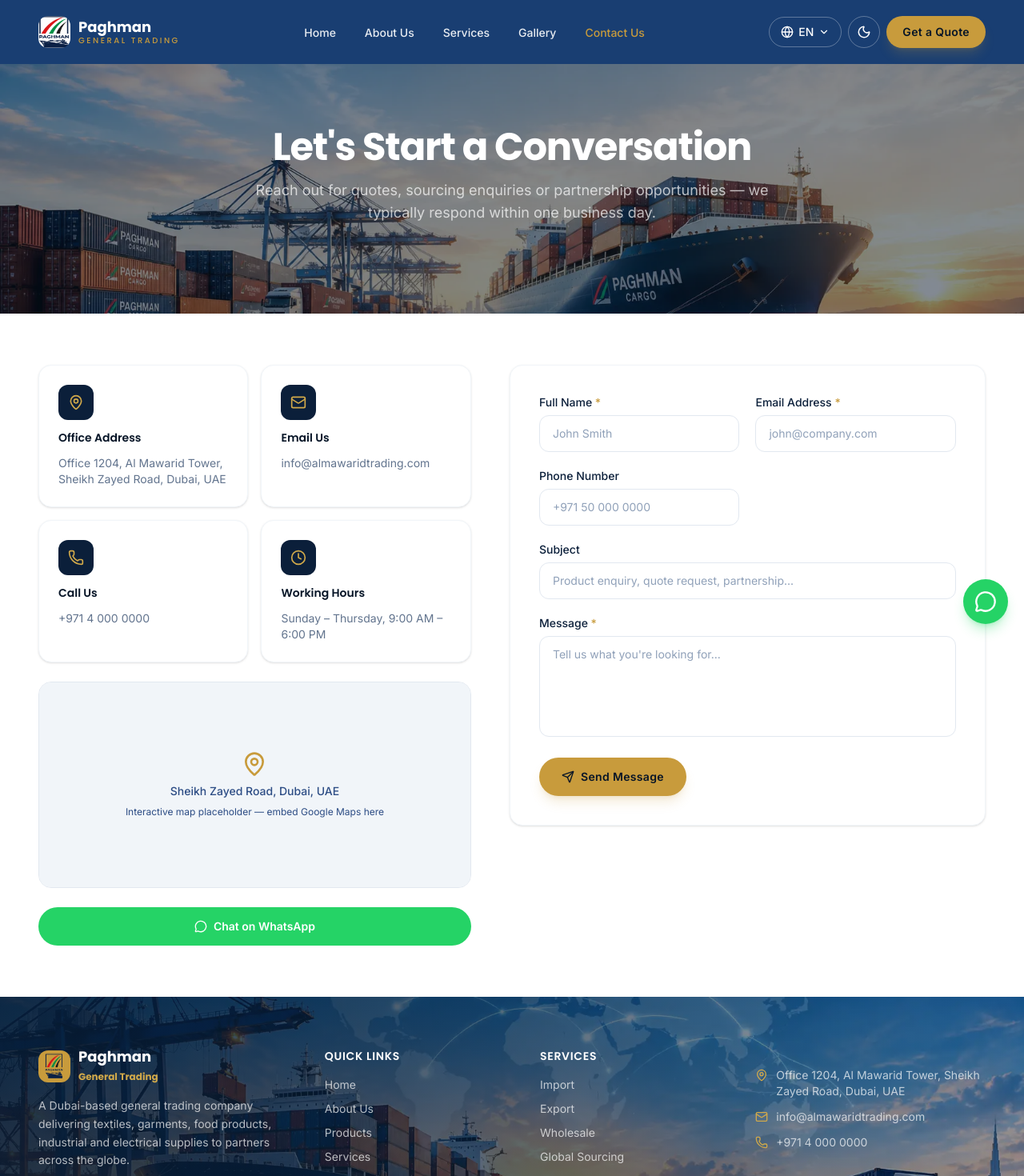
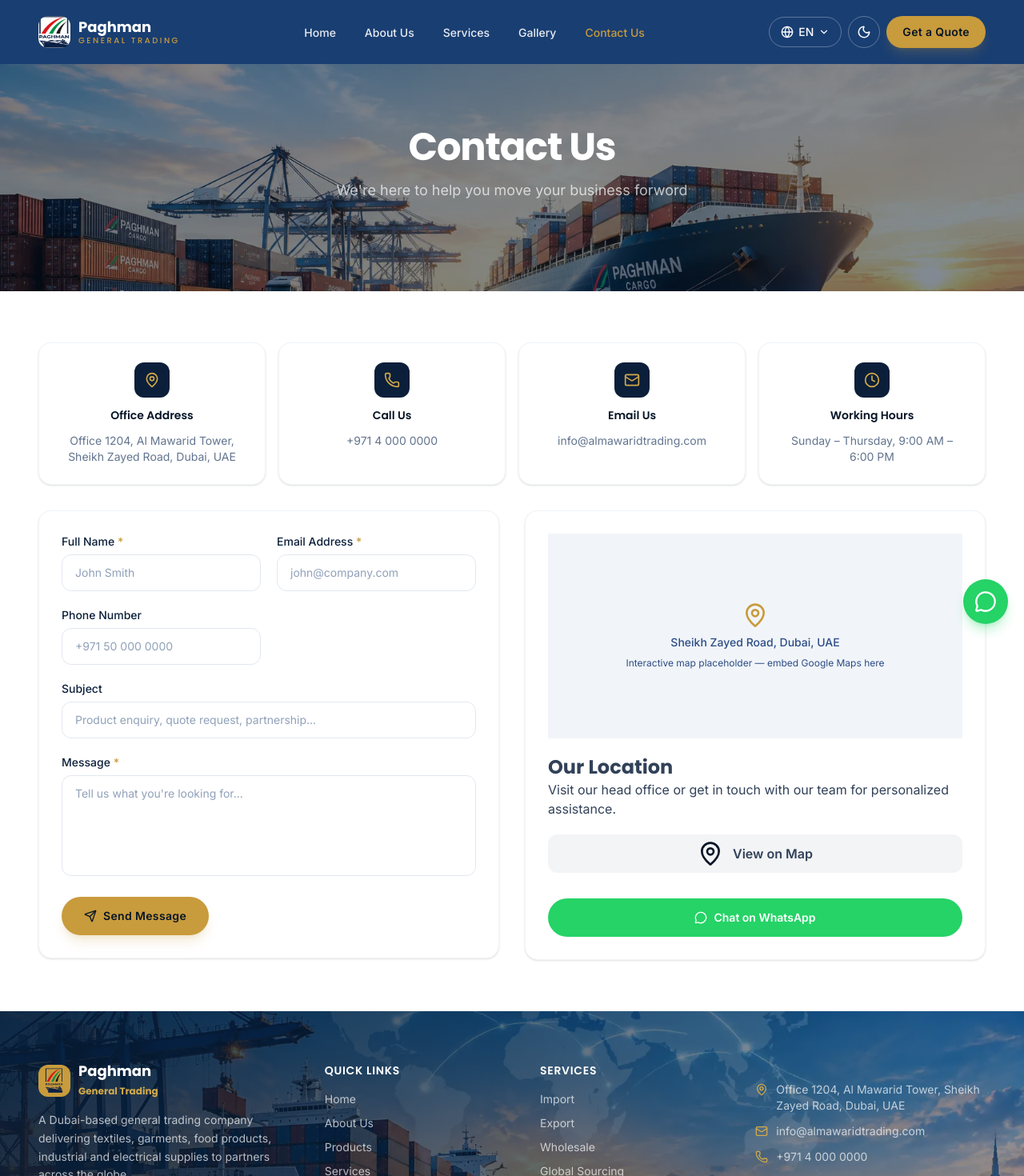
Before and after one commit to mzeeshankhan-dev/Paghman-General-Trading-LLC, a React (Vite) app: page /contact in a window 1280 px wide. Shown: the top 1470 px of the page at 80% size. Built offline with nearby package versions, Linux system fonts and the light colour scheme; a web font is replaced by a local one.

Commit message:
update contact page

```diff
--- a/src/components/contact/ContactForm.jsx
+++ b/src/components/contact/ContactForm.jsx
@@ -47,7 +47,7 @@
   ];
 
   return (
-    <form onSubmit={handleSubmit} noValidate className="card flex flex-col gap-5 p-7 sm:p-9">
+    <form onSubmit={handleSubmit} noValidate className="card flex flex-col gap-5 p-4 lg:p-7">
       <div className="grid gap-5 sm:grid-cols-2">
         {fields.map((field) => (
           <div key={field.id} className={field.id === "subject" ? "sm:col-span-2" : ""}>
--- a/src/i18n/locales/en.json
+++ b/src/i18n/locales/en.json
@@ -201,8 +201,8 @@
   },
   "contact": {
     "eyebrow": "Contact Us",
-    "title": "Let's Start a Conversation",
-    "subtitle": "Reach out for quotes, sourcing enquiries or partnership opportunities — we typically respond within one business day.",
+    "title": "Contact Us",
+    "subtitle": "We're here to help you move your business forword",
     "form": {
       "name": "Full Name", "email": "Email Address", "phone": "Phone Number",
       "subject": "Subject", "message": "Message", "namePh": "John Smith",
--- a/src/pages/Contact.jsx
+++ b/src/pages/Contact.jsx
@@ -10,8 +10,8 @@
 
   const infoCards = [
     { icon: MapPin, title: t("contact.info.addressTitle"), value: t("contact.info.address") },
+    { icon: Phone, title: t("contact.info.phoneTitle"), value: t("contact.info.phone"), href: `tel:${t("contact.info.phone")}` },
     { icon: Mail, title: t("contact.info.emailTitle"), value: t("contact.info.email"), href: `mailto:${t("contact.info.email")}` },
-    { icon: Phone, title: t("contact.info.phoneTitle"), value: t("contact.info.phone"), href: `tel:${t("contact.info.phone")}` },
     { icon: Clock, title: t("contact.info.hoursTitle"), value: t("contact.info.hours") },
   ];
 
@@ -21,11 +21,11 @@
       <PageHeader eyebrow={t("contact.eyebrow")} title={t("contact.title")} subtitle={t("contact.subtitle")} />
 
       <section className="section-y">
-        <div className="container-page grid gap-12 lg:grid-cols-[1fr_1.1fr]">
-          <div className="flex flex-col gap-6">
-            <div className="grid gap-4 sm:grid-cols-2">
+        <div className="container-page flex flex-col gap-8">
+          <div className="flex flex-col gap-8">
+            <div className="grid gap-4 grid-cols-1 min-[460px]:grid-cols-2  min-[950px]:grid-cols-4  text-center">
               {infoCards.map((card) => (
-                <Reveal key={card.title} className="card flex flex-col gap-3 p-6">
+                <Reveal key={card.title} className="card flex flex-col gap-3 p-6 items-center">
                   <span className="flex h-11 w-11 items-center justify-center rounded-xl bg-navy-800 text-gold-400">
                     <card.icon className="h-5 w-5" aria-hidden="true" />
                   </span>
@@ -40,8 +40,16 @@
                 </Reveal>
               ))}
             </div>
+          </div>
 
-            <Reveal className="overflow-hidden rounded-2xl border border-slate-200 dark:border-navy-800">
+          <div className="grid grid-cols-1 min-[800px]:grid-cols-2 gap-8">
+
+            <Reveal direction="left">
+              <ContactForm />
+            </Reveal>
+
+            <div className="location-map card flex flex-col gap-8 bg-white shadow-sm p-4 lg:p-7">
+              <Reveal className="overflow-hidden">
                 <div className="relative flex h-64 items-center justify-center bg-slate-100 dark:bg-navy-900" role="img" aria-label="Map showing Al Mawarid office location in Dubai">
                   <div className="absolute inset-0 opacity-40" style={{ backgroundImage: "linear-gradient(45deg, var(--color-navy-200) 25%, transparent 25%), linear-gradient(-45deg, var(--color-navy-200) 25%, transparent 25%)", backgroundSize: "24px 24px" }} />
                   <div className="relative flex flex-col items-center gap-2 text-navy-500 dark:text-slate-400">
@@ -50,8 +58,20 @@
                     <p className="text-xs">Interactive map placeholder — embed Google Maps here</p>
                   </div>
                 </div>
+                <div className="mt-5">
+                  <h3 className=" text-2xl font-bold">Our Location</h3>
+                  <p>Visit our head office or get in touch with our team for personalized assistance.</p>
+                </div>
+
+                {/* <div className="bg-gray-100 rounded-xl px-5 py-2 mt-5 flex justify-between items-center dark:bg-navy-700"> */}
+                  <a className=" font-semibold bg-gray-100 rounded-xl px-5 py-2 mt-5 flex items-center justify-center gap-3 dark:bg-navy-700"
+                  href="">
+                    <MapPin className="h-8 w-8 text-navy-900 dark:text-white" aria-hidden="true" />
+                    View on Map
+                  </a>
+
+                {/* </div */}
               </Reveal>
-
               <Reveal>
                 <a
                   href="https://wa.me/971500000000"
@@ -65,9 +85,7 @@
               </Reveal>
             </div>
 
-          <Reveal direction="left">
-            <ContactForm />
-          </Reveal>
+          </div>
         </div>
       </section>
     </>
--- a/src/pages/Services.jsx
+++ b/src/pages/Services.jsx
@@ -6,7 +6,7 @@
 import GetQuote from "../components/ui/GetQuote";
 import { ProcessIcon } from "../data/icons";
 import { ArrowRight } from "lucide-react";
-import processImg from "../assets/images/workingProcessImg.png"
+import processImg from "../assets/images/paghmanp.webp"
 
 export default function Services() {
   const { t } = useTranslation();
@@ -60,7 +60,7 @@
             </div>
           </div>
 
-          <div className="right relative">
+          <div className="right relative rounded-2xl overflow-hidden [clip-path:polygon(0_0,100%_0,100%_100%,0_100%)] max-[899px]:[clip-path:polygon(0_0,100%_0,100%_100%,0_100%)]">
             <img src={processImg} alt="cargo connection map" className="w-full h-full object-cover" />
           </div>
 
```
Also changed, not shown: src/assets/images/paghmanP.webp (added). Lines whose indentation alone changed are shown as unchanged.
